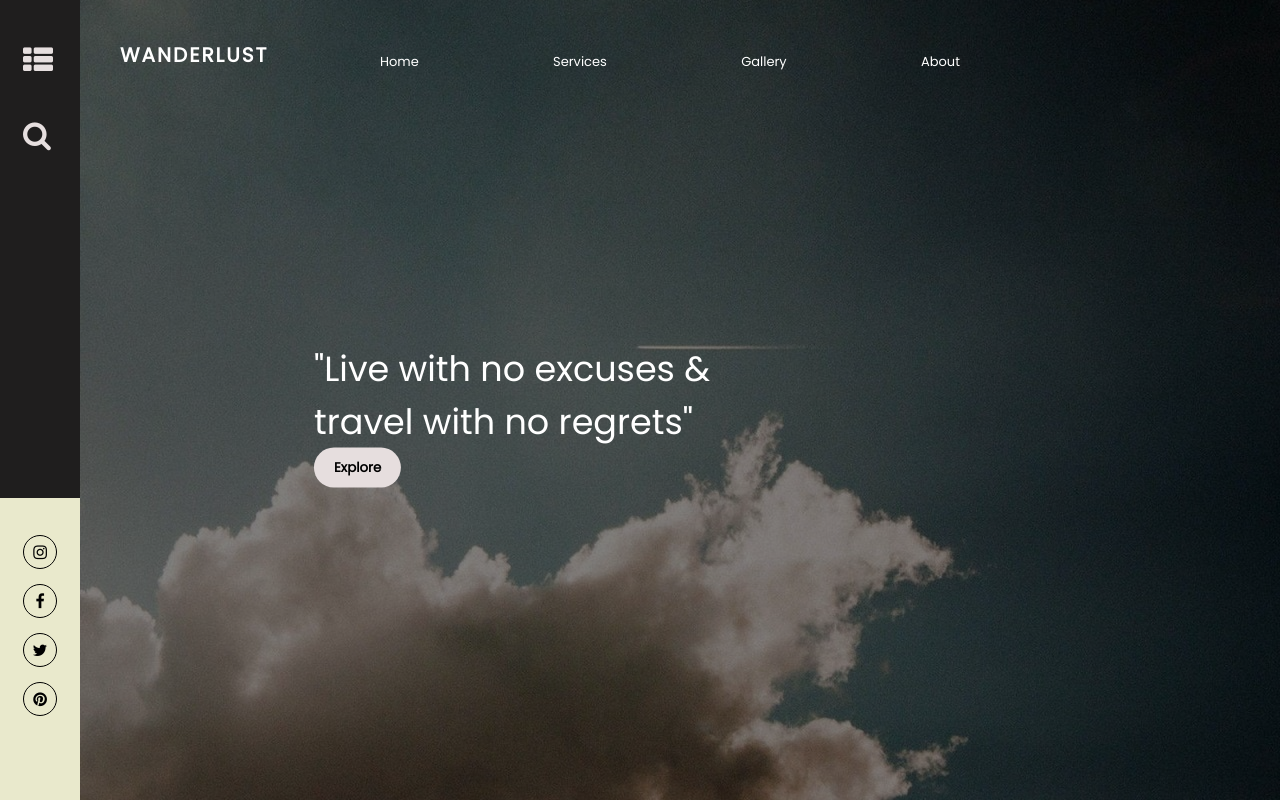
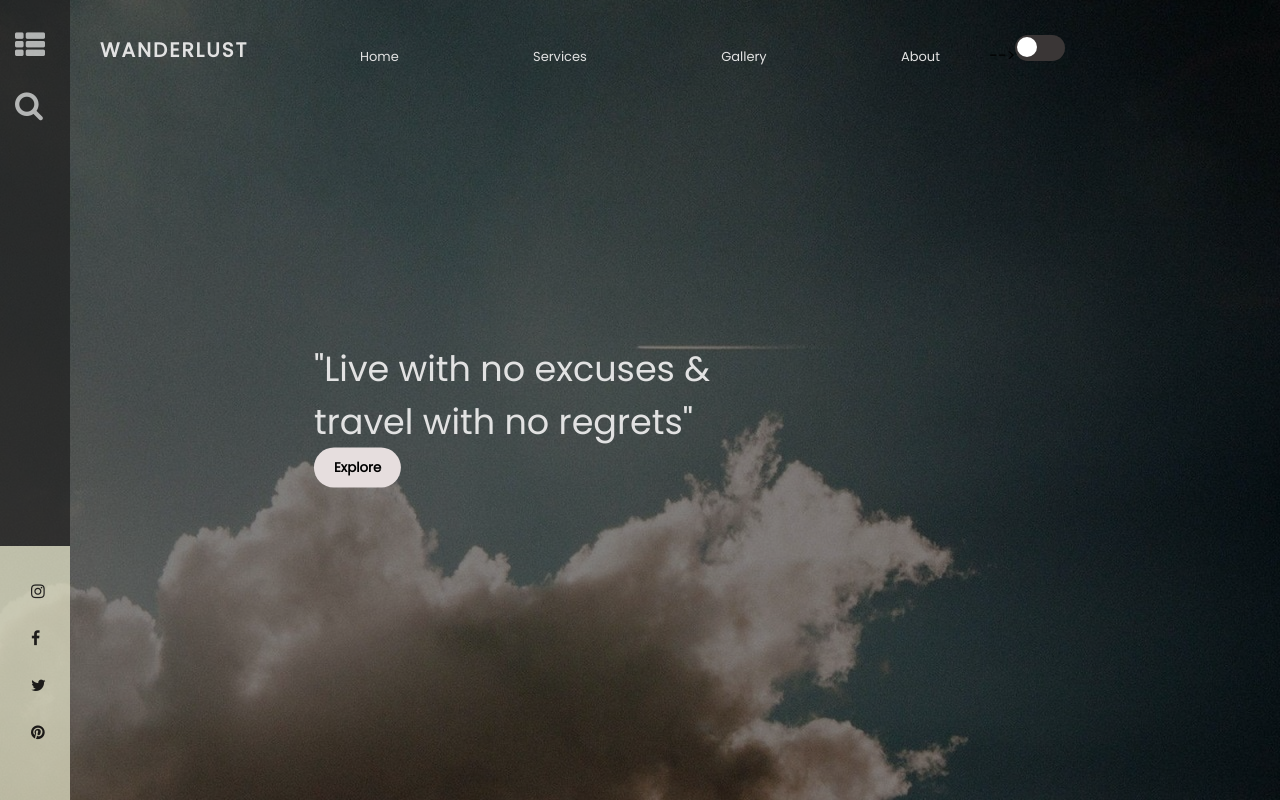
Before and after one commit to rprithie/final-project, a plain HTML site: page index.html in a window 1280 px wide. Drawn offline with Linux system fonts and the light colour scheme.

Commit message:
added toggle

```diff
--- a/index.html
+++ b/index.html
@@ -26,6 +26,18 @@
             <a href="#"><li>Gallery</a></li>
             <a href="#"><li>About</a></li>
             </ul>
+
+            <input type="checkbox" class="checkbox" id="checkbox"> -->
+
+             <label for="checkbox" class="toggle">
+
+            <div class="ball"></div>
+            </label>
+
+
+
+
+
        </div>
           <!-------------showmenu------------------>
           <i class="fa fa-bars" onclick="showMenu()"></i>
--- a/style.css
+++ b/style.css
@@ -16,16 +16,19 @@
   overflow-x: hidden;
   position: relative;
 }
-/*-----------------logo--------------*/
+
 .nav-bar {
   display: flex;
-  padding: 40px 120px;
+  padding: 35px 100px;
+
 }
+/*-----------------logo--------------*/
+
 .nav-logo {
   width: 125px;
 }
 .nav-logo h4 {
-  color: #fff;
+  color:  rgb(226, 226, 226);
   text-transform: uppercase;
   letter-spacing: 2px;
   font-size: 20px;
@@ -35,7 +38,7 @@
 
 /*-----------------links--------------*/
 .nav-links {
-  flex: 1;
+flex: 1;
 }
 
 .nav-links ul {
@@ -51,18 +54,46 @@
 
 .nav-links ul a {
   text-decoration: none;
-  color: #fff;
+  color: rgb(226, 226, 226);
   font-size: 13px;
   padding: 5px 20px;
-  border: 1px solid #transparent;
   transition: 0.6s ease;
+}
+/*---------x--------links-------x-------*/
+/*---------x--------toggle-------x-------*/
+.checkbox{
+  opacity: 0;
+  position: absolute;
+}
+
+.checkbox:checked + .toggle{
+  background-color: purple;
+}
+.toggle {
+ background-color: rgb(58, 54, 54);
+ display: inline-block;
+  height: 26px;
+  width: 50px;
+  border-radius: 50px;
+  position: absolute;
+
+}
+
+.ball{
+  background-color: white;
+  height: 20px;
+  width: 20px;
+  top: 2px;
+  left:2px ;
+  border-radius: 50%;
+  position: absolute;
 }
 
 /*---------x--------links-------x-------*/
 
 /*------------------hover--------------*/
 ul li a:hover {
-  background-color: #fff;
+  background-color:  rgb(226, 226, 226);
   color: #000;
 }
 /*---------x---------hover-------x-------*/
@@ -84,7 +115,7 @@ ul li a:hover {
 
 /*-------------------banner--------------*/
 .banner-title {
-  color: #fff;
+  color:  rgb(226, 226, 226);
   position: absolute;
  top: 50%;
  left: 40%;
@@ -93,7 +124,8 @@ ul li a:hover {
 
 .banner-title p {
   font-size: 35px;
-   margin-bottom: 20px;
+  margin-bottom: 20px;
+
 }
 /*---------x----------banner-------x-------*/
 
@@ -101,29 +133,30 @@ ul li a:hover {
 .vertical-bar {
   height: 100%;
   background: rgb(31, 30, 30);
+  opacity: 70%;
   top: 0;
   left: 0;
   position: absolute;
 }
 
 .search-icon {
-  height: 60%;
-  width: 80px;
+  height: 30%;
+  width: 70px;
 }
 
 .search-icon .fa {
-  margin: 45px 23px;
+  margin: 30px 15px;
   display: block;
-  color: rgb(230, 223, 223);
+  color:  rgb(226, 226, 226);
   font-size: 30px;
   cursor: pointer;
 }
 .social-icons {
-  height: 35%;
-  width: 80px;
+  height: 30%;
+  width: 70px;
   background: rgb(233, 233, 204);
   text-align: center;
-  padding-top: 27%;
+  padding-top: 20%;
   bottom: 0;
   position: absolute;
 }
@@ -131,8 +164,6 @@ ul li a:hover {
   margin: 15px 23px;
   display: block;
   padding: 8px;
-  border: 1px solid #000;
-  border-radius: 50%;
   cursor: pointer;
 }
 .nav-bar .fa {
@@ -142,7 +173,7 @@ ul li a:hover {
 /*---------x----------vertical bar-------x-------*/
 
 /*---------------------responsive--------------*/
-@media (max-width: 700px) {
+@media (max-width: 1000px) {
   .vertical-bar {
     display: none;
   }
@@ -165,7 +196,7 @@ ul li a:hover {
   }
   .nav-bar .fa {
     display: block;
-    color: #fff;
+    color:  rgb(226, 226, 226);
     margin: 10px 25px;
     font-size: 22px;
     cursor: pointer;
@@ -187,4 +218,5 @@ ul li a:hover {
   }
 
 }
+
 /*---------x--------responsive-------x-------*/
```
